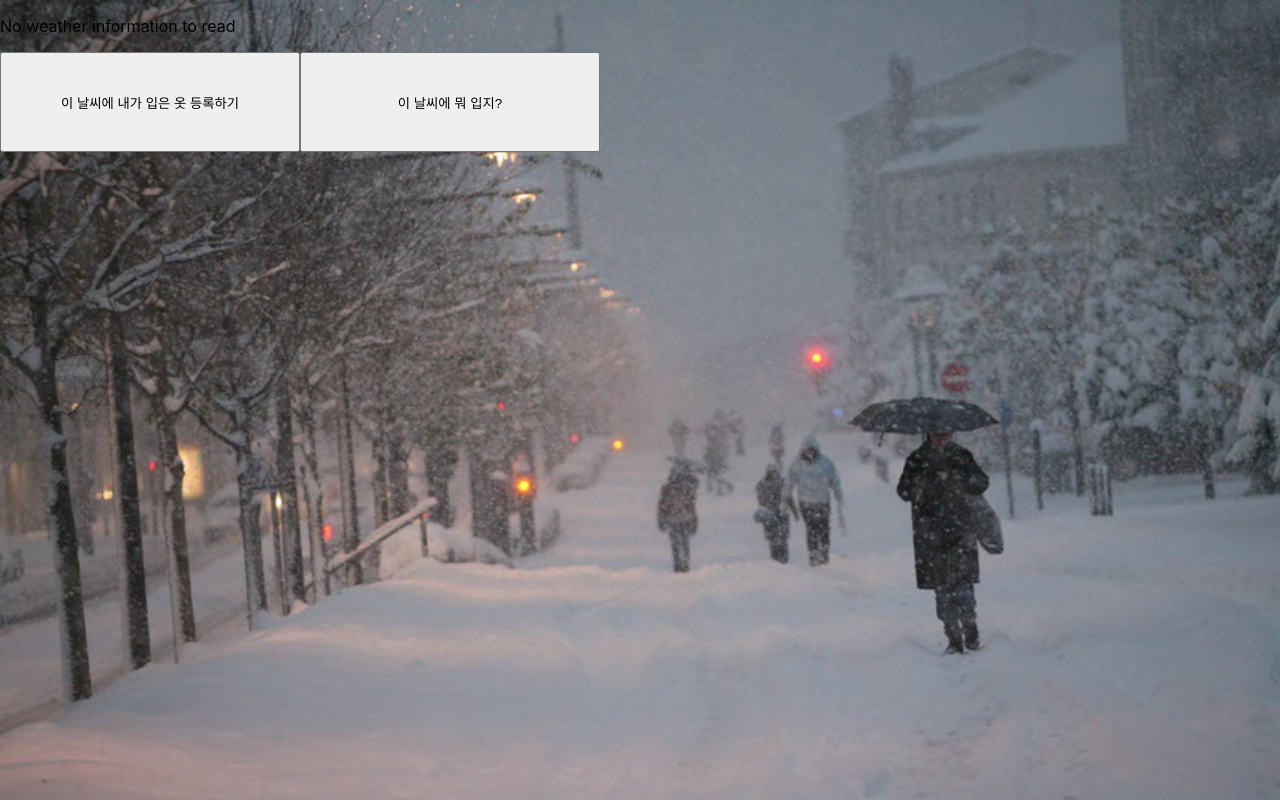
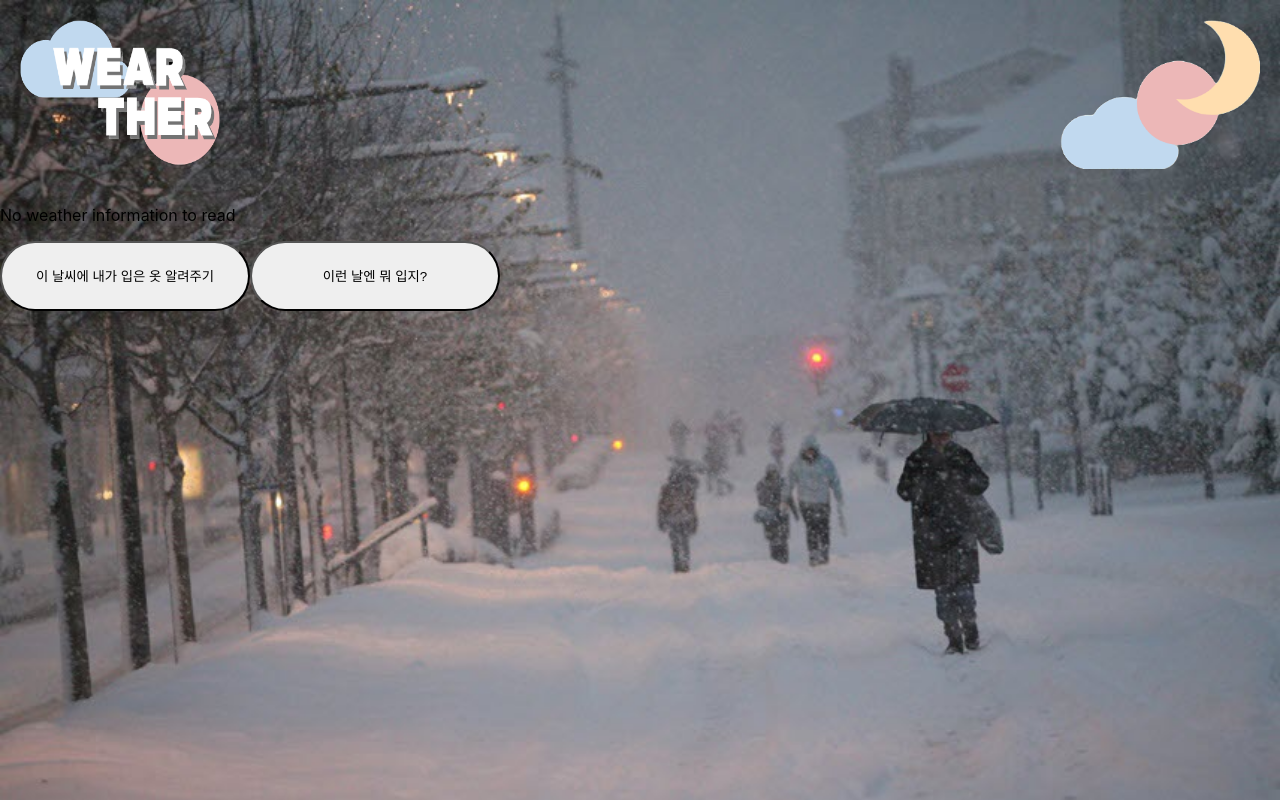
Before and after one commit to baguni99/WearTher, a React (Create React App) app: page / in a window 1280 px wide. Built offline with nearby package versions, Linux system fonts and the light colour scheme; no server answers.

Commit message:
로고 추가, 버튼 스타일 수정

```diff
--- a/src/components/Button.js
+++ b/src/components/Button.js
@@ -7,9 +7,9 @@ import { AddButton, ViewButton, DeleteButton, AddCommentButton, EditButton } fro
 const CustomButton =(props) => {
     switch(props.name) {
         case 'AddButton' :
-            return <AddButton onClick={props.onClickAddCodi}>이 날씨에 내가 입은 옷 등록하기</AddButton>;
+            return <AddButton onClick={props.onClickAddCodi}>이 날씨에 내가 입은 옷 알려주기</AddButton>;
         case 'ViewButton' :
-            return <ViewButton onClick={props.onClickViewCodi}>이 날씨에 뭐 입지?</ViewButton>;
+            return <ViewButton onClick={props.onClickViewCodi}>이런 날엔 뭐 입지?</ViewButton>;
         case 'DeleteButton' :
             return <DeleteButton onClcick={props.onClickDelete}>삭제</DeleteButton>
         case 'EditButton' :
--- a/src/components/StyledComponents/ButtonStyle.js
+++ b/src/components/StyledComponents/ButtonStyle.js
@@ -1,8 +1,9 @@
 import styled from "styled-components";
 
 const MultiUseButton = styled.button`
-    width:300px;
-    height:100px;
+    width:250px;
+    height:70px;
+    border-radius: 40px;
 `
 export const AddButton = styled(MultiUseButton)`
 
--- /dev/null
+++ b/src/components/StyledComponents/Logo.js
@@ -0,0 +1,18 @@
+import styled from 'styled-components';
+
+export const Logo = styled.img`
+    width: 200px;
+`;
+
+export const Header = styled.header`
+    display: flex;
+    justify-content: space-between;
+    padding: 20px;
+`;
+export const LogoLeft = styled(Logo)`
+    margin-right: 20px;
+`;
+
+export const LogoRight = styled(Logo)`
+    margin-left: 20px;
+`;
--- a/src/pages/Main.jsx
+++ b/src/pages/Main.jsx
@@ -2,6 +2,7 @@ import { useEffect, useState } from "react";
 import React from "react";
 import { GlobalStyle } from "../components/StyledComponents/backGround";
 import CustomButton from "../components/Button";
+import { Header, Logo, LogoLeft, LogoRight } from "../components/StyledComponents/Logo";
 
 const Main=()=>{
     const [weather,setWeather]=useState(null);
@@ -46,6 +47,10 @@ const Main=()=>{
     const bgimg=backGroundImg(weatherNow);
     return (
         <div>
+          <Header>
+          <Logo src='assets/wearTher.png'  />
+          <Logo src='assets/logoIll.png' />
+          </Header>
           <GlobalStyle bgimg={bgimg}/>
           {weather ? (
             <div>
```
Also changed, not shown: public/assets/logoIll.png (added), public/assets/wearTher.png (added).
